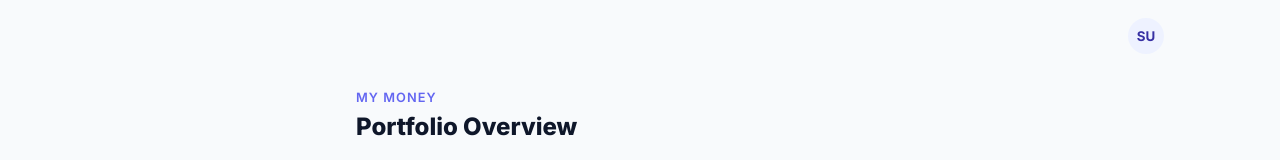
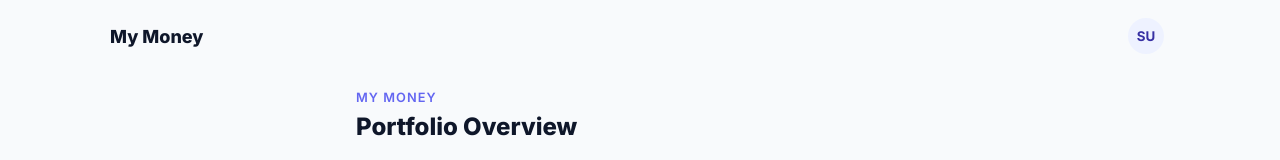
Before and after one commit to mpvineesh/my-money, a React (Vite) app: page / in a window 1280 px wide. Shown: the top 160 px of the page. Built offline with nearby package versions, Linux system fonts and the light colour scheme; no server answers; sample sign-in values are in the browser's storage.

Commit message:
feat(auth/ui): redirect to home after sign-in; show app brand in header

```diff
--- a/src/components/Header.css
+++ b/src/components/Header.css
@@ -13,6 +13,8 @@
   align-items:center;
   justify-content:space-between;
 }
+.brand { font-weight:800; color:#0f172a; font-size:18px; }
+.brand-link { color:inherit; text-decoration:none; }
 .profile { position:relative; }
 .profile-btn { background:transparent; border:0; cursor:pointer; padding:6px; }
 .avatar { display:inline-flex; align-items:center; justify-content:center; width:36px; height:36px; border-radius:999px; background:#eef2ff; color:#3730a3; font-weight:700; }
--- a/src/components/Header.jsx
+++ b/src/components/Header.jsx
@@ -1,4 +1,5 @@
 import React, { useState, useRef, useEffect } from 'react';
+import { Link } from 'react-router-dom';
 import { useAuth } from '../context/AuthContext';
 import './Header.css';
 
@@ -22,7 +23,7 @@ export default function Header() {
   return (
     <header className="app-header">
       <div className="header-inner">
-        <div />
+        <div className="brand"><Link to="/" className="brand-link">My Money</Link></div>
         <div className="profile" ref={ref}>
           <button className="profile-btn" onClick={() => setOpen(v => !v)} aria-haspopup>
             <span className="avatar">{initials}</span>
--- a/src/pages/Login.jsx
+++ b/src/pages/Login.jsx
@@ -1,9 +1,15 @@
-import React from 'react';
+import React, { useEffect } from 'react';
 import './Login.css';
 import { useAuth } from '../context/AuthContext';
+import { useNavigate } from 'react-router-dom';
 
 export default function Login() {
   const { user, signInWithGoogle, signOutUser, loading, error } = useAuth();
+  const navigate = useNavigate();
+
+  useEffect(() => {
+    if (user) navigate('/', { replace: true });
+  }, [user, navigate]);
 
   return (
     <div className="login-root">
```
